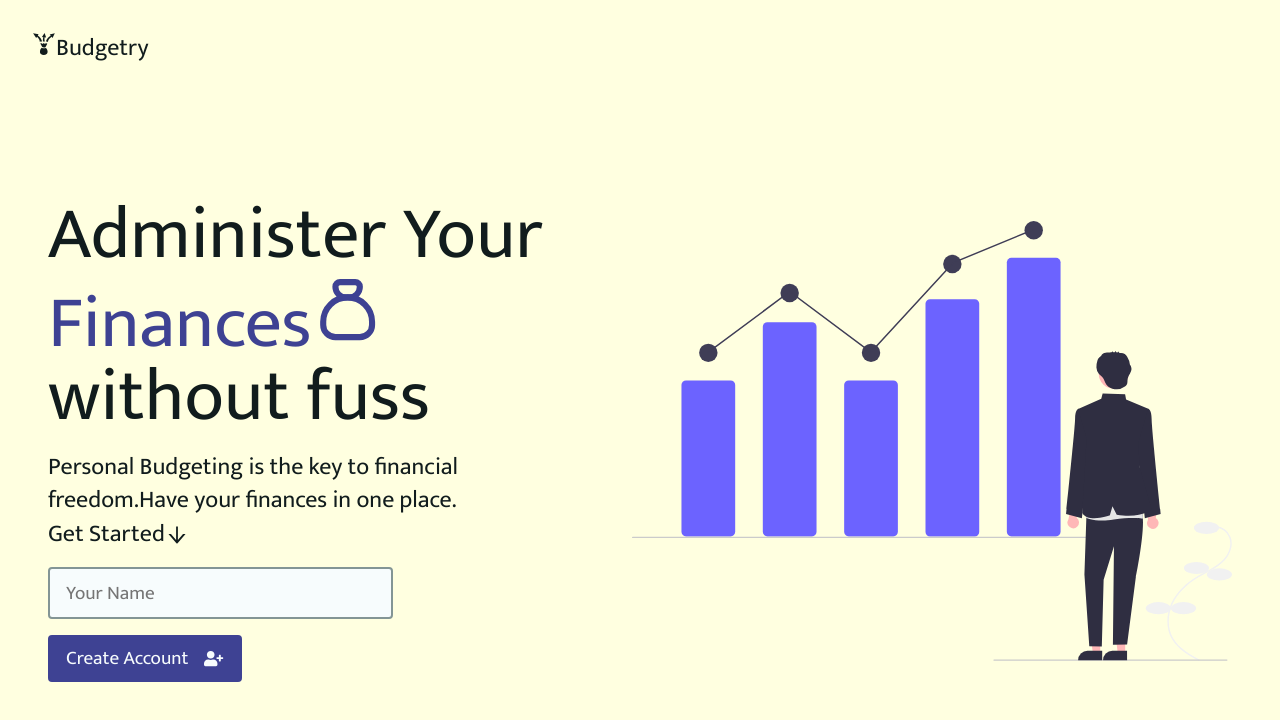
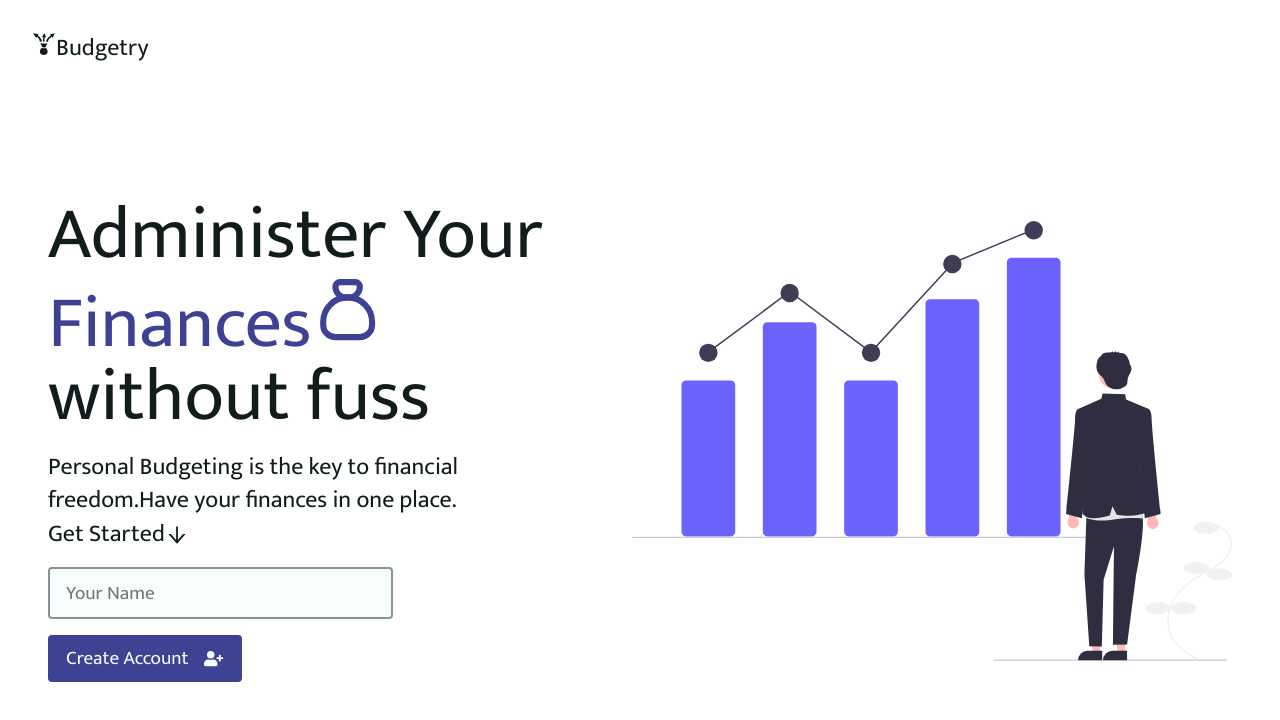
Before and after one commit to JustFelix-Dev/React-budgetApp, a React (Vite) app: page / in a window 1280 px wide. Shown: the top 720 px of the page. Built offline with nearby package versions, Linux system fonts and the light colour scheme.

Commit message:
Modified Styling

```diff
--- a/src/index.css
+++ b/src/index.css
@@ -60,7 +60,6 @@ body {
   -webkit-font-smoothing: antialiased;
   -moz-osx-font-smoothing: grayscale;
   -webkit-text-size-adjust: 100%;
-  background-color: #ffffe0;
   color: hsl(var(--text));
 }
 /* scrollbar */
@@ -395,10 +394,7 @@ nav {
   display: -webkit-box;
   display: -ms-flexbox;
   display: flex;
-  position: sticky;
-  top: 0;
   z-index: 1000;
-  background-color: lightyellow;
   -webkit-box-pack: justify;
   -ms-flex-pack: justify;
   justify-content: space-between;
```
